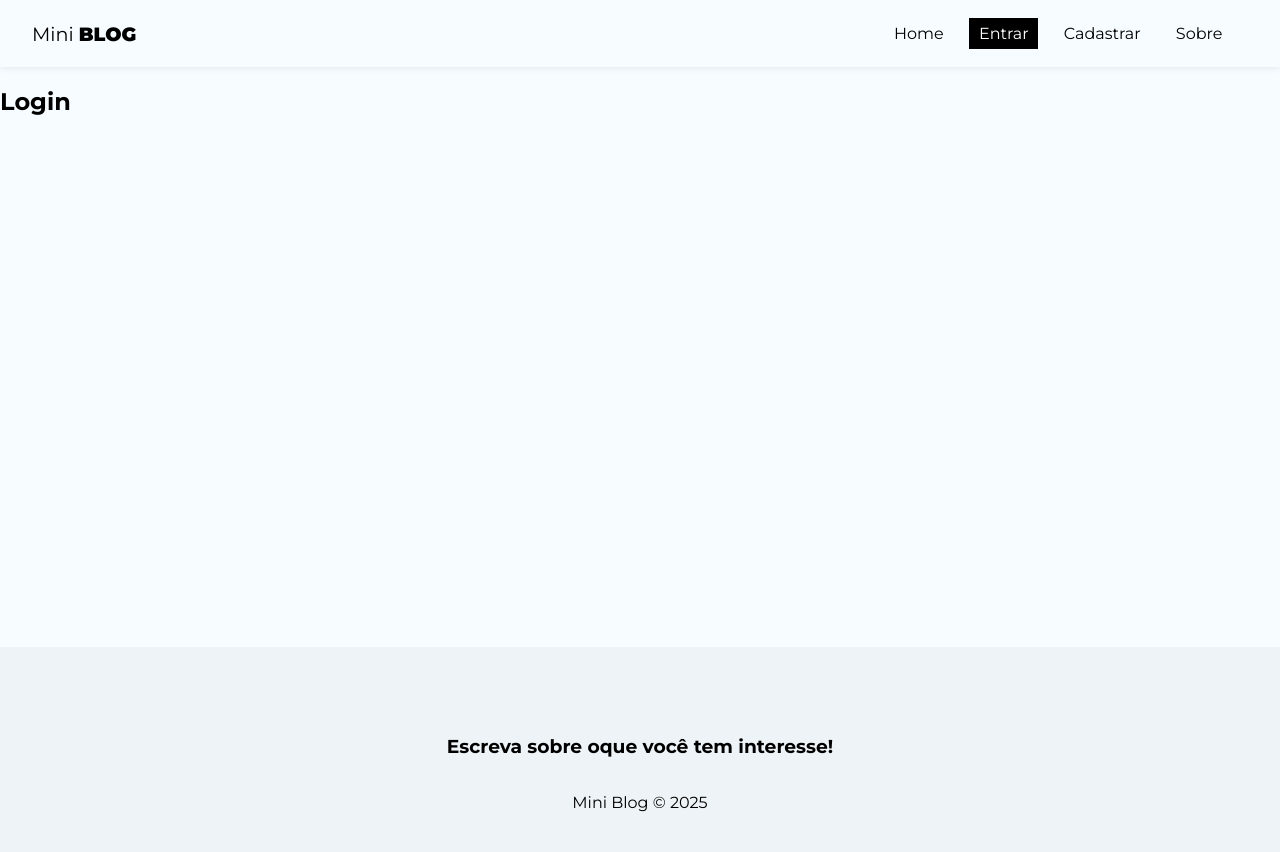
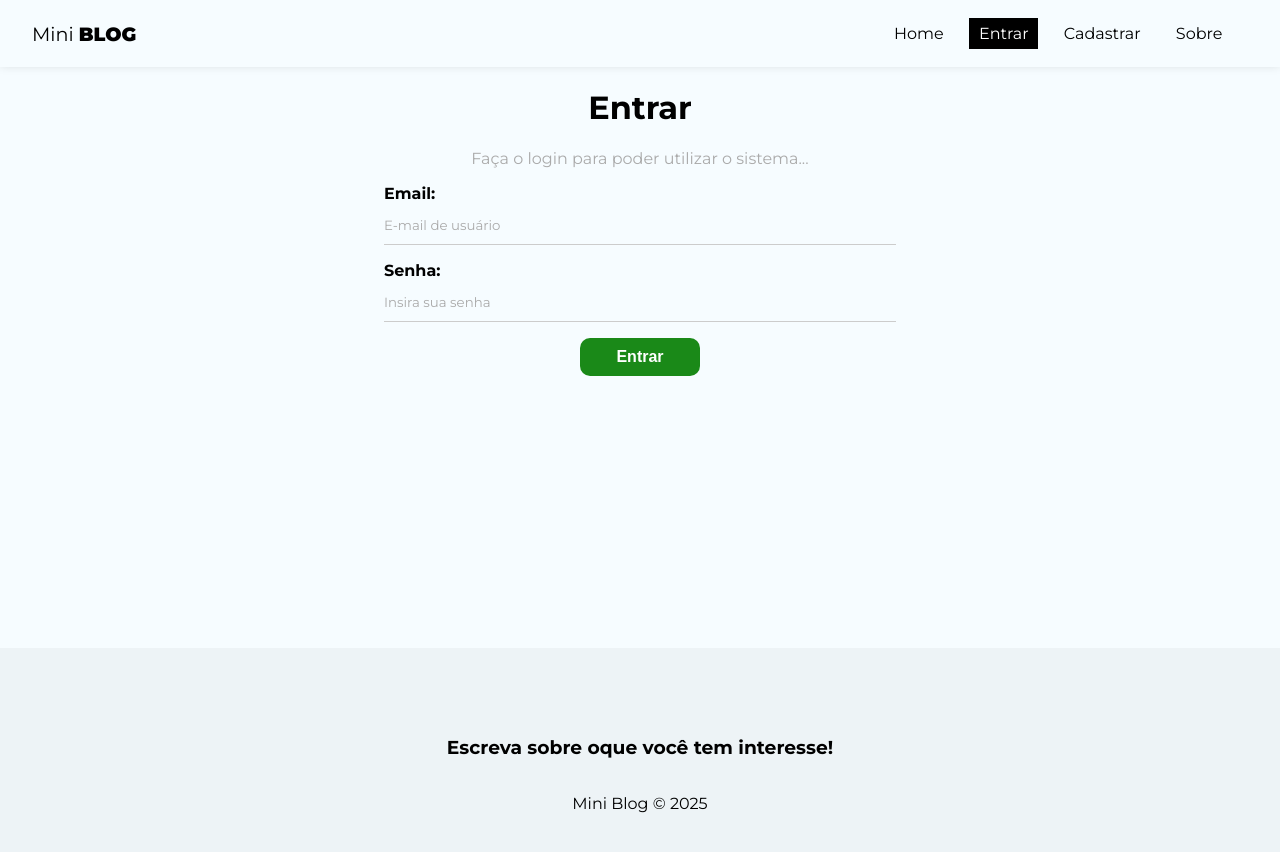
Before and after one commit to Viniciusrodd/Art_Gallery, a React (Vite) app: page /login in a window 1280 px wide. Shown: the top 852 px of the page. Built offline with nearby package versions, Linux system fonts and the light colour scheme; no server answers; a web font is replaced by a local one.

Commit message:
Estruturação de página de login

```diff
--- a/src/pages/Login/Login.jsx
+++ b/src/pages/Login/Login.jsx
@@ -1,10 +1,69 @@
-
+// css
 import styles from './Login.module.css';
 
+// hooks
+import { useState, useEffect } from 'react';
+import { useAuthentication } from '../../hooks/useAuthentication'; //custom hook
+
+
 const Login = () => {
+    const [ email, setEmail ] = useState('');
+    const [ password, setPassword ] = useState('');
+    const { loading, createUser, error: authError } = useAuthentication(); // custom hook returns
+    const [ error, setError ] = useState('');
+    const [ success, setSuccess ] = useState('');
+
+    useEffect(() => {
+        if(error != '' || success != ''){
+            const time = setTimeout(() => {
+                setError('');
+                setSuccess('');
+            }, 3000);
+
+            return () => clearTimeout(time);
+        }
+    }, [ error, success ]);
+
+
+    // fórm submit
+    const handleSubmit = async (e) =>{
+        e.preventDefault();
+
+        const user = {
+            email, password
+        };
+
+        const res = await createUser(user);
+        console.log(res);
+
+        if(authError){
+            setError(authError);
+        }
+    };
+
     return (
-        <div>
-            <h2>Login</h2>
+        <div className={ styles.login }>
+            <h1>Entrar</h1>
+            <p>Faça o login para poder utilizar o sistema...</p>
+
+            <form onSubmit={handleSubmit}>
+                { error && <p className='error'>{ error }</p> }
+                { success != '' && <p className='success'>{ success }</p> }
+
+                <label>
+                    <span>Email: </span>
+                    <input value={email} type="email" name='email' required placeholder='E-mail de usuário'
+                    onChange={(e) => setEmail(e.target.value)} />
+                </label>
+                <label>
+                    <span>Senha: </span>
+                    <input value={password} type="password" name='password' required placeholder='Insira sua senha'
+                    onChange={(e) => setPassword(e.target.value)}/>
+                </label>
+
+                { !loading && <button className='btn'>Entrar</button> }
+                { loading && <button className='btn' disabled>Aguarde...</button> }
+            </form>
         </div>
     );
 };
--- a/src/pages/Login/Login.module.css
+++ b/src/pages/Login/Login.module.css
@@ -1 +1,9 @@
 @charset "UTF-8";
+
+.login {
+    text-align: center;
+}
+
+.login p {
+    color: #aaa;
+}
```
